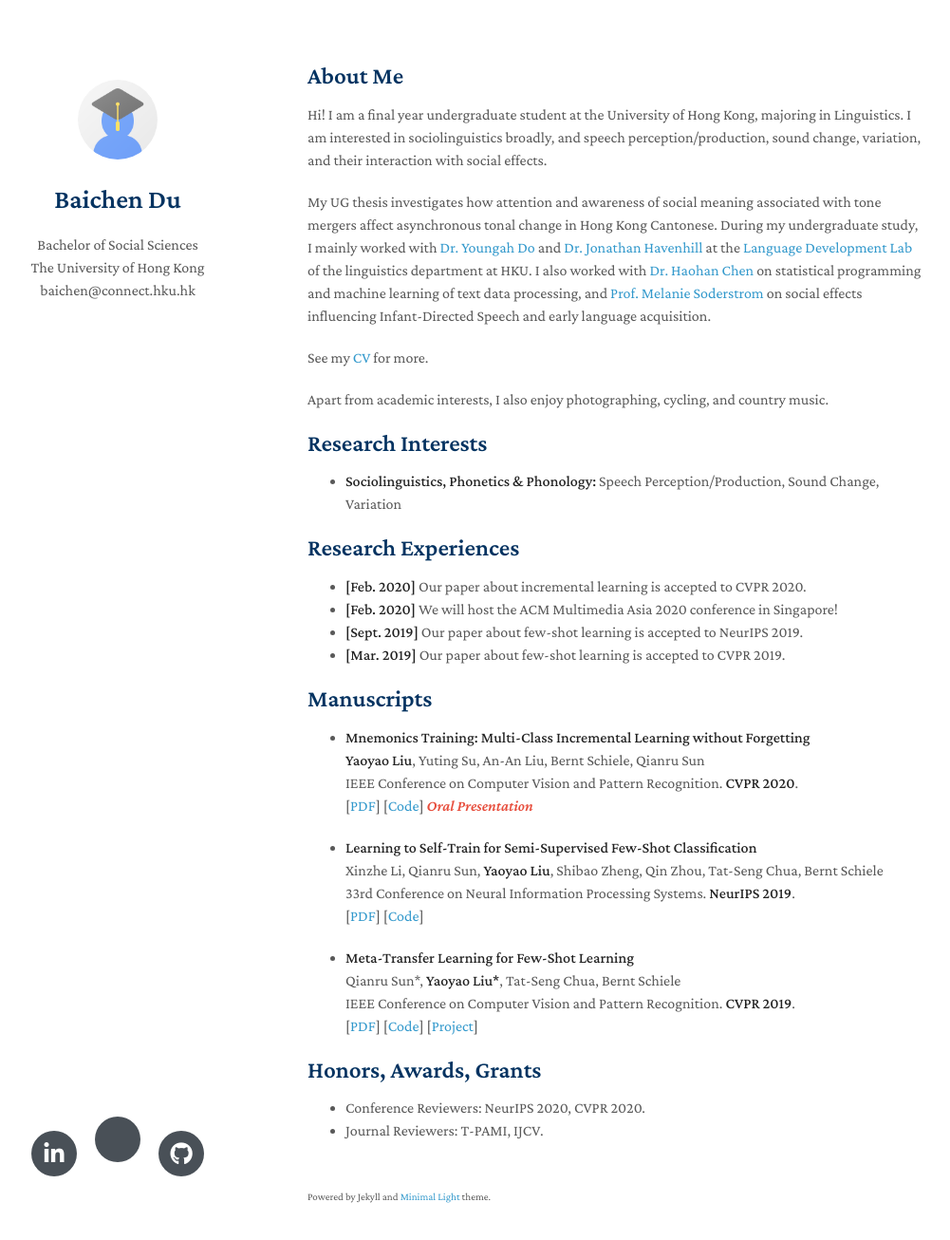
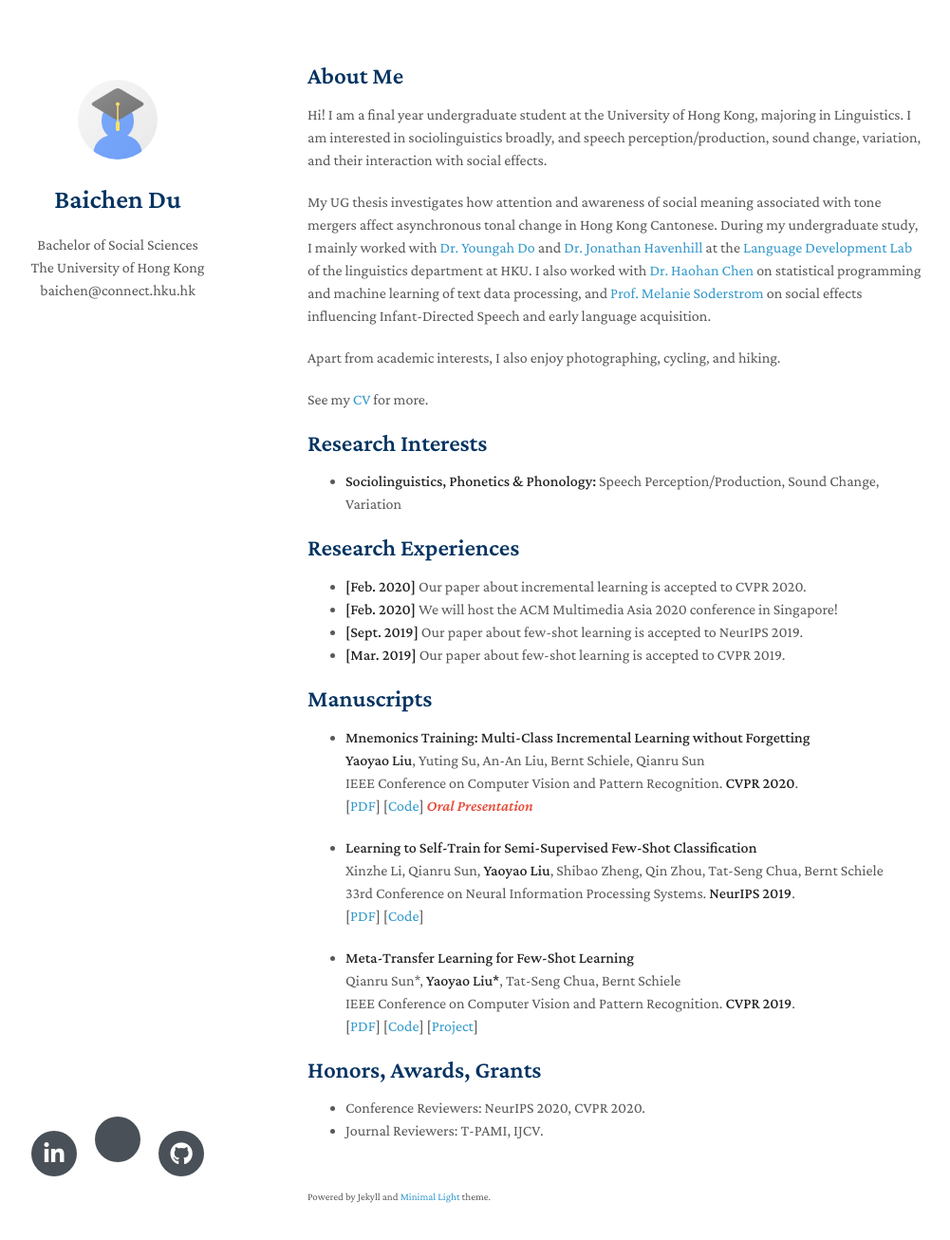
Before and after one commit to AlbertBaichenDu/AlbertBaichenDu.github.io, a Jekyll site: the page built from index.md, in a window 1280 px wide and 1341 px high. Shown: the top 1306 px of the window at 95% size, without its empty margins (146-1147 px from the left). Built offline with Jekyll 4.4.1, drawn with Linux system fonts in a browser that asks for light colours; nearby versions of some CDN libraries; a style sheet for code colours, icons or effects is not loaded; our own code applies the rules of GitHub Pages for plain Markdown files.

Commit message:
Update index.md

```diff
--- a/index.md
+++ b/index.md
@@ -8,9 +8,9 @@ Hi! I am a final year undergraduate student at the University of Hong Kong, majo
 
 My UG thesis investigates how attention and awareness of social meaning associated with tone mergers affect asynchronous tonal change in Hong Kong Cantonese. During my undergraduate study, I mainly worked with [Dr. Youngah Do](https://repository.hku.hk/cris/rp/rp02160) and [Dr. Jonathan Havenhill](https://jhavenhill.com) at the [Language Development Lab](https://linguistics.hku.hk/ldlhku/) of the linguistics department at HKU. I also worked with [Dr. Haohan Chen](https://haohanchen.github.io/) on statistical programming and machine learning of text data processing, and [Prof. Melanie Soderstrom](https://home.cc.umanitoba.ca/~soderstr/) on social effects influencing Infant-Directed Speech and early language acquisition.
 
+Apart from academic interests, I also enjoy photographing, cycling, and hiking.
+
 See my [CV](https://albertbaichendu.github.io/files/BAICHEN_DU_CV_2022-06-30.pdf) for more.
-
-Apart from academic interests, I also enjoy photographing, cycling, and country music.
 
 ## Research Interests
 
```
